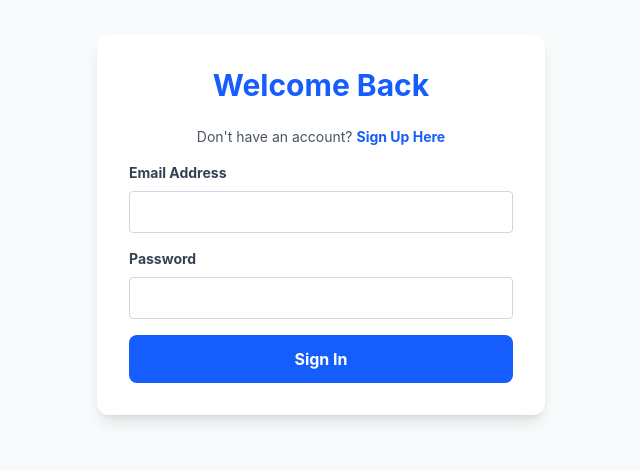
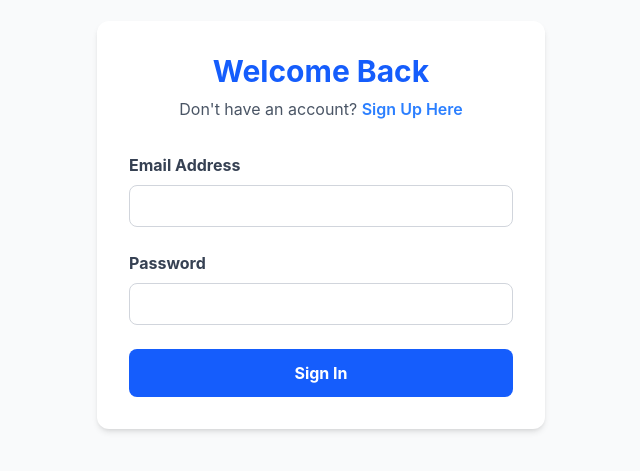
Before and after one commit to Sudhir769/techprep-ai, a React (Vite) app: page /#/ in a window 1280 px wide. Shown: the part 175-646 px from the top of the page, without its empty margins (319-959 px from the left). Built offline with nearby package versions, Linux system fonts and the light colour scheme.

Commit message:
Fixed Login Bug

```diff
--- a/src/pages/Dashboard.jsx
+++ b/src/pages/Dashboard.jsx
@@ -8,22 +8,19 @@ export default function Dashboard() {
 
   useEffect(() => {
     const fetchHistory = async () => {
-      // 1. Grab the VIP wristband from memory
-      const token = localStorage.getItem("techprep_token");
+      const token = localStorage.getItem("token");
 
-      // If they don't have a token, kick them back to the login screen!
       if (!token) {
         navigate("/");
         return;
       }
 
       try {
-        // 2. Fetch the history from the backend
         const response = await fetch(
           "https://techprep-backend-vmjb.onrender.com/api/interview/history",
           {
             headers: {
-              Authorization: `Bearer ${token}`, // Show the bouncer the token
+              Authorization: `Bearer ${token}`,
             },
           },
         );
@@ -33,8 +30,7 @@ export default function Dashboard() {
         if (response.ok) {
           setInterviews(data.interviews);
         } else {
-          // If the token is expired or invalid, clear it and force a re-login
-          localStorage.removeItem("techprep_token");
+          localStorage.removeItem("token");
           navigate("/");
         }
       } catch (error) {
@@ -48,8 +44,8 @@ export default function Dashboard() {
   }, [navigate]);
 
   const handleLogout = () => {
-    localStorage.removeItem("techprep_token");
-    navigate("/interview");
+    localStorage.removeItem("token");
+    navigate("/");
   };
 
   if (loading) {
--- a/src/pages/Login.jsx
+++ b/src/pages/Login.jsx
@@ -1,19 +1,17 @@
 import { useState } from "react";
-import { useNavigate, Link } from "react-router-dom";
+import { Link, useNavigate } from "react-router-dom";
 
 export default function Login() {
   const navigate = useNavigate();
 
+  // State variables
   const [email, setEmail] = useState("");
   const [password, setPassword] = useState("");
-  const [error, setError] = useState("");
-
   const [isLoading, setIsLoading] = useState(false);
   const [showWakeMessage, setShowWakeMessage] = useState(false);
 
   const handleLogin = async (e) => {
-    e.preventDefault();
-    setError("");
+    e.preventDefault(); // Prevents the page from reloading!
 
     setIsLoading(true);
     setShowWakeMessage(false);
@@ -23,23 +21,27 @@ export default function Login() {
     }, 4000);
 
     try {
-      const response = await fetch('https://techprep-backend-vmjb.onrender.com/api/auth/login', {
-        method: 'POST',
-        headers: { 'Content-Type': 'application/json' },
+      const response = await fetch(
+        "https://techprep-backend-vmjb.onrender.com/api/auth/login",
+        {
+          method: "POST",
+          headers: { "Content-Type": "application/json" },
           body: JSON.stringify({ email, password }),
-      });
+        },
+      );
 
       const data = await response.json();
 
       if (response.ok) {
-        localStorage.setItem('token', data.token);
-        navigate('/dashboard');
+        console.log("BACKEND DATA:", data);
+        localStorage.setItem("token", data.token);
+        navigate("/dashboard");
       } else {
-        alert(data.message || 'Login failed');
+        alert(data.message || "Login failed");
       }
     } catch (error) {
-      console.error('Login error:', error);
-      alert('Could not connect to the server.');
+      console.error("Login error:", error);
+      alert("Could not connect to the server.");
     } finally {
       clearTimeout(wakeTimer);
       setIsLoading(false);
@@ -49,66 +51,58 @@ export default function Login() {
 
   return (
     <div className="min-h-screen flex flex-col items-center justify-center bg-gray-50 px-4">
-      <div className="bg-white p-8 rounded-xl shadow-lg w-full max-w-md">
-        <h2 className="text-3xl font-bold text-center text-blue-600 mb-6">
+      <div className="bg-white p-8 rounded-xl shadow-md w-full max-w-md">
+        <div className="text-center mb-8">
+          <h2 className="text-3xl font-bold text-blue-600 mb-2">
             Welcome Back
           </h2>
-
-        {error && (
-          <div className="bg-red-100 text-red-700 p-3 rounded mb-4 text-sm">
-            {error}
-          </div>
-        )}
-
-        <form onSubmit={handleLogin} className="space-y-4">
-          <div className="mt-6 text-center">
-            <p className="text-sm text-gray-600">
+          <p className="text-gray-600">
             Don't have an account?{" "}
             <Link
               to="/register"
-                className="text-blue-600 hover:underline font-bold"
+              className="text-blue-500 hover:underline font-semibold"
             >
               Sign Up Here
             </Link>
           </p>
         </div>
+
+        <form onSubmit={handleLogin} className="space-y-6">
           <div>
-            <label className="block text-gray-700 text-sm font-bold mb-2">
+            <label className="block text-gray-700 font-bold mb-2">
               Email Address
             </label>
             <input
               type="email"
               value={email}
               onChange={(e) => setEmail(e.target.value)}
-              className="w-full px-3 py-2 border border-gray-300 rounded focus:outline-none focus:border-blue-500"
               required
+              className="w-full px-4 py-2 border border-gray-300 rounded-lg focus:ring-2 focus:ring-blue-500 focus:border-blue-500 outline-none transition"
             />
           </div>
 
           <div>
-            <label className="block text-gray-700 text-sm font-bold mb-2">
+            <label className="block text-gray-700 font-bold mb-2">
               Password
             </label>
             <input
               type="password"
               value={password}
               onChange={(e) => setPassword(e.target.value)}
-              className="w-full px-3 py-2 border border-gray-300 rounded focus:outline-none focus:border-blue-500"
               required
+              className="w-full px-4 py-2 border border-gray-300 rounded-lg focus:ring-2 focus:ring-blue-500 focus:border-blue-500 outline-none transition"
             />
           </div>
 
-          {/* The Login Button */}
           <button
             type="submit"
-            disabled={isLoading} // Disables the button so they can't spam click it
+            disabled={isLoading}
             className={`w-full font-bold py-3 px-4 rounded-lg transition text-white
               ${isLoading ? "bg-blue-400 cursor-not-allowed" : "bg-blue-600 hover:bg-blue-700"}`}
           >
             {isLoading ? "Signing In..." : "Sign In"}
           </button>
 
-          {/* The Smart Wake-Up Message */}
           {showWakeMessage && (
             <div className="mt-4 p-4 bg-yellow-50 border-l-4 border-yellow-400 text-yellow-800 rounded-md animate-pulse">
               <p className="text-sm font-semibold">
```
Lines whose indentation alone changed are shown as unchanged.
